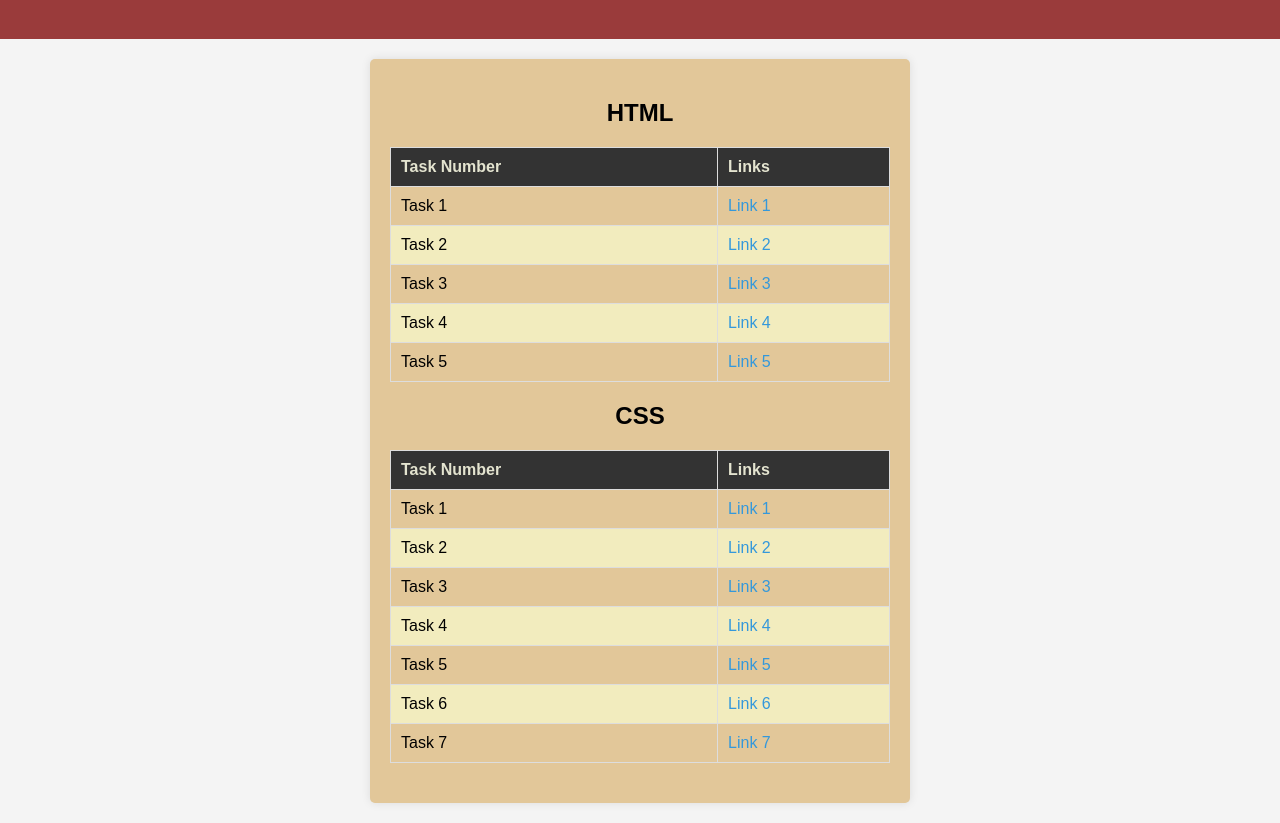
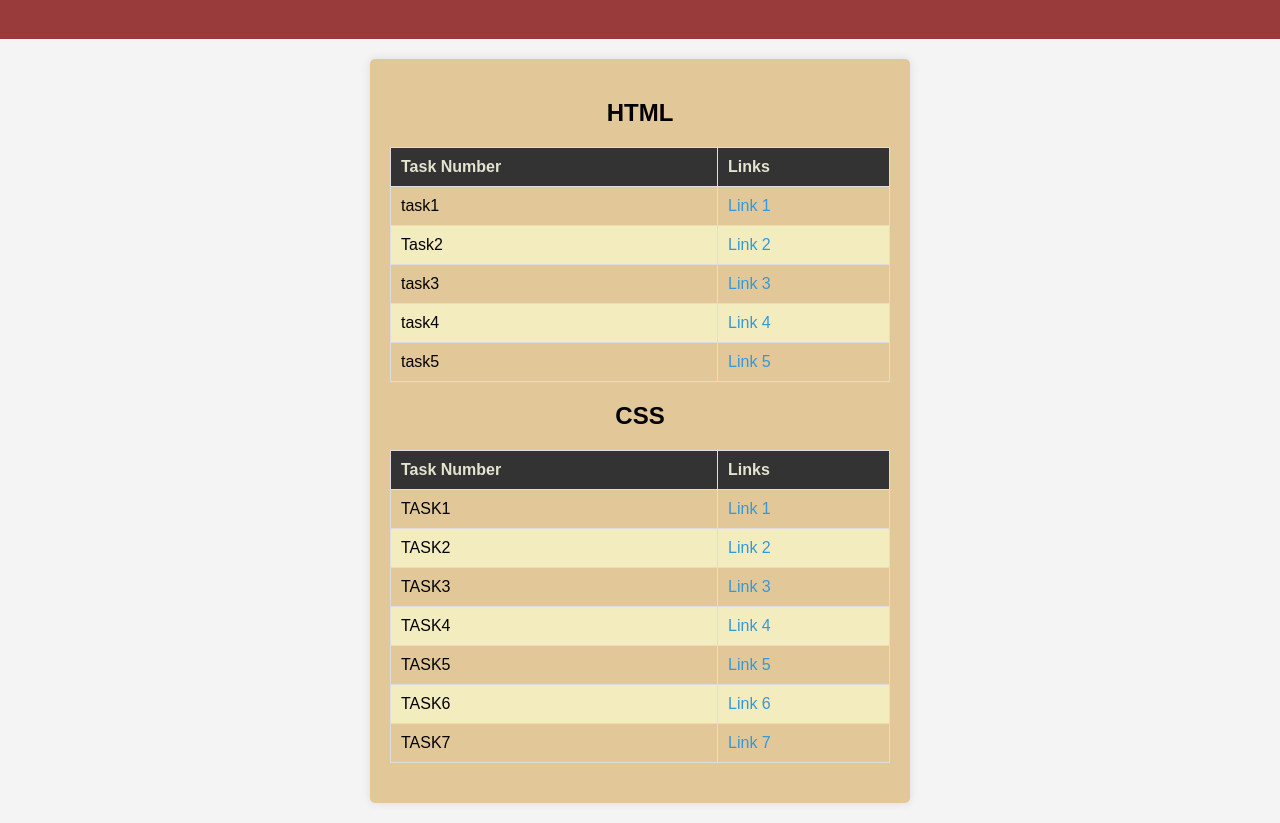
Before and after one commit to IMMADIMANI/MERNstack, a plain HTML site: page index.html in a window 1280 px wide. Shown: the part 65-888 px from the top of the page. Drawn offline with Linux system fonts and the light colour scheme.

Commit message:
Update index.html

```diff
--- a/index.html
+++ b/index.html
@@ -82,22 +82,22 @@
             </thead>
             <tbody>
                 <tr>
-                    <td>Task 1</td>
+                    <td>task1</td>
                     <td><a href="HTML/task1.html">Link 1</a></td>
                 </tr>
                 <tr>
-                    <td>Task 2</td>
+                    <td>Task2</td>
                     <td><a href="HTML/task2.html">Link 2</a></td>
                 </tr>
                 <tr>
-                    <td>Task 3</td>
+                    <td>task3</td>
                     <td><a href="HTML/task3.html">Link 3</a></td>
                 </tr> <tr>
-                    <td>Task 4</td>
+                    <td>task4</td>
                     <td><a href="HTML/task4.html">Link 4</a></td>
                 </tr>
                 <tr>
-                    <td>Task 5</td>
+                    <td>task5</td>
                     <td><a href="HTML/task5.html">Link 5</a></td>
                 </tr>
                        </tbody>
@@ -113,30 +113,30 @@
             </thead>
             <tbody>
                 <tr>
-                    <td>Task 1</td>
+                    <td>TASK1</td>
                     <td><a href="CSS/TASK1.html">Link 1</a></td>
                 </tr>
                 <tr>
-                    <td>Task 2</td>
+                    <td>TASK2</td>
                     <td><a href="CSS/TASK2.html">Link 2</a></td>
                 </tr>
                 <tr>
-                    <td>Task 3</td>
+                    <td>TASK3</td>
                     <td><a href="CSS/TASK3.html">Link 3</a></td>
                 </tr> <tr>
-                    <td>Task 4</td>
+                    <td>TASK4</td>
                     <td><a href="CSS/TASK4.html">Link 4</a></td>
                 </tr>
                 <tr>
-                    <td>Task 5</td>
+                    <td>TASK5</td>
                     <td><a href="CSS/TASK5.html">Link 5</a></td>
                 </tr>
                 <tr>
-                    <td>Task 6</td>
+                    <td>TASK6</td>
                     <td><a href="CSS/TASK6.html">Link 6</a></td>
                 </tr>
                 <tr>
-                    <td>Task 7</td>
+                    <td>TASK7</td>
                     <td><a href="CSS/TASK7.html">Link 7</a></td>
                 </tr>
 
```
